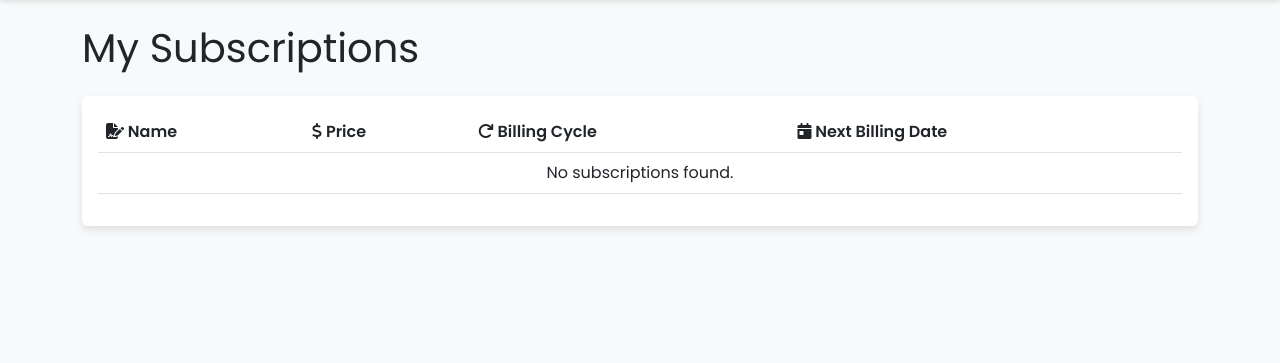
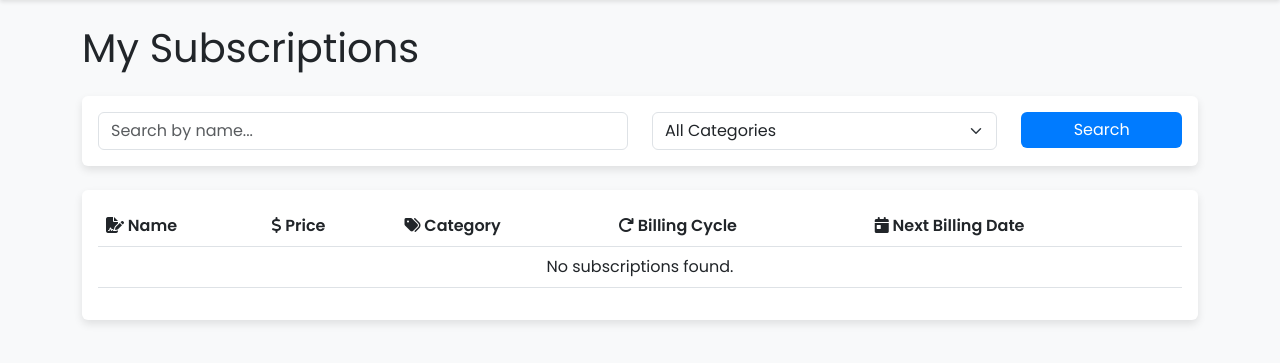
Before and after one commit to tanishqraj306/Subscription-Tracker-Django, a Django app: page /subscriptions/list/ in a window 1280 px wide. Shown: the part 56-419 px from the top of the page. Run offline with Django 5.2, Linux system fonts and the light colour scheme; a user stored in the database is signed in; data comes from the database, SQL or seed files in the repository; data that the repository does not hold is empty.

Commit message:
feat: Implement search and filtering for subscriptions

```diff
--- a/subscriptions/templates/subscriptions/subscription_list.html
+++ b/subscriptions/templates/subscriptions/subscription_list.html
@@ -4,6 +4,30 @@
 
 {% block content %}
     <h1 class="mb-4">My Subscriptions</h1>
+
+    <div class="card mb-4">
+        <div class="card-body">
+            <form method="get">
+                <div class="row">
+                    <div class="col-md-6">
+                        <input type="text" name="q" class="form-control" placeholder="Search by name..." value="{{ request.GET.q }}">
+                    </div>
+                    <div class="col-md-4">
+                        <select name="category" class="form-select">
+                            <option value="">All Categories</option>
+                            {% for category in categories %}
+                                <option value="{{ category.id }}" {% if request.GET.category == category.id|stringformat:"s" %}selected{% endif %}>{{ category.name }}</option>
+                            {% endfor %}
+                        </select>
+                    </div>
+                    <div class="col-md-2">
+                        <button type="submit" class="btn btn-primary w-100">Search</button>
+                    </div>
+                </div>
+            </form>
+        </div>
+    </div>
+
     <div class="card">
         <div class="card-body">
             <table class="table table-hover">
@@ -11,6 +35,7 @@
                     <tr>
                         <th><i class="fas fa-file-signature"></i> Name</th>
                         <th><i class="fas fa-dollar-sign"></i> Price</th>
+                        <th><i class="fas fa-tags"></i> Category</th>
                         <th><i class="fas fa-redo"></i> Billing Cycle</th>
                         <th><i class="fas fa-calendar-day"></i> Next Billing Date</th>
                     </tr>
@@ -20,12 +45,13 @@
                         <tr>
                             <td>{{ subscription.name }}</td>
                             <td>${{ subscription.price }}</td>
+                            <td>{{ subscription.category.name|default:"-" }}</td>
                             <td>{{ subscription.get_billing_cycle_display }}</td>
                             <td>{{ subscription.next_billing_date|date:"M d, Y" }}</td>
                         </tr>
                     {% empty %}
                         <tr>
-                            <td colspan="4" class="text-center">No subscriptions found.</td>
+                            <td colspan="5" class="text-center">No subscriptions found.</td>
                         </tr>
                     {% endfor %}
                 </tbody>
--- a/subscriptions/views.py
+++ b/subscriptions/views.py
@@ -12,7 +12,21 @@ from django.http import JsonResponse
 @login_required(login_url='/subscriptions/login/')
 def subscription_list(request):
     subscriptions = Subscription.objects.filter(user=request.user)
-    return render(request, 'subscriptions/subscription_list.html', {'subscriptions': subscriptions})
+    categories = Category.objects.filter(user=request.user)
+
+    query = request.GET.get('q')
+    if query:
+        subscriptions = subscriptions.filter(name__icontains=query)
+
+    category_id = request.GET.get('category')
+    if category_id:
+        subscriptions = subscriptions.filter(category_id=category_id)
+
+    context = {
+        'subscriptions': subscriptions,
+        'categories': categories,
+    }
+    return render(request, 'subscriptions/subscription_list.html', context)
 
 @login_required(login_url='/subscriptions/login/')
 def monthly_subscriptions(request):
```
